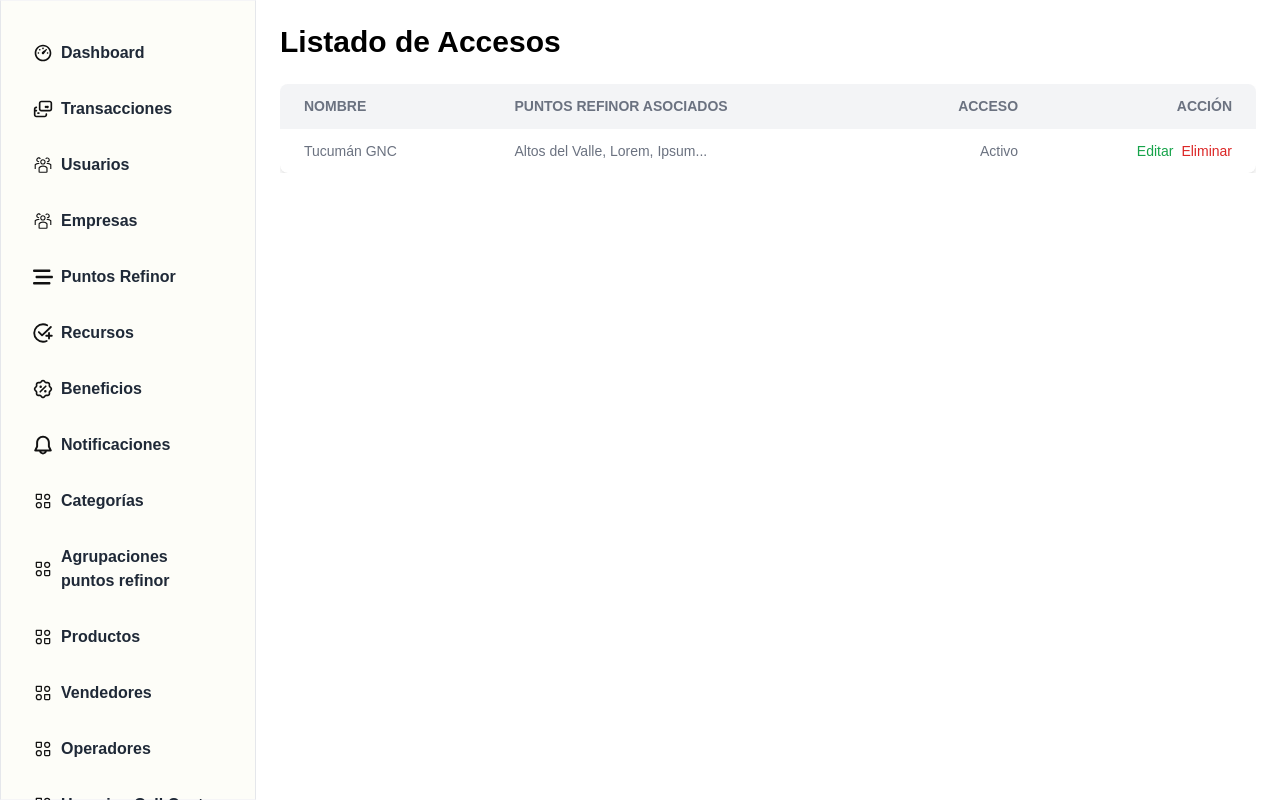
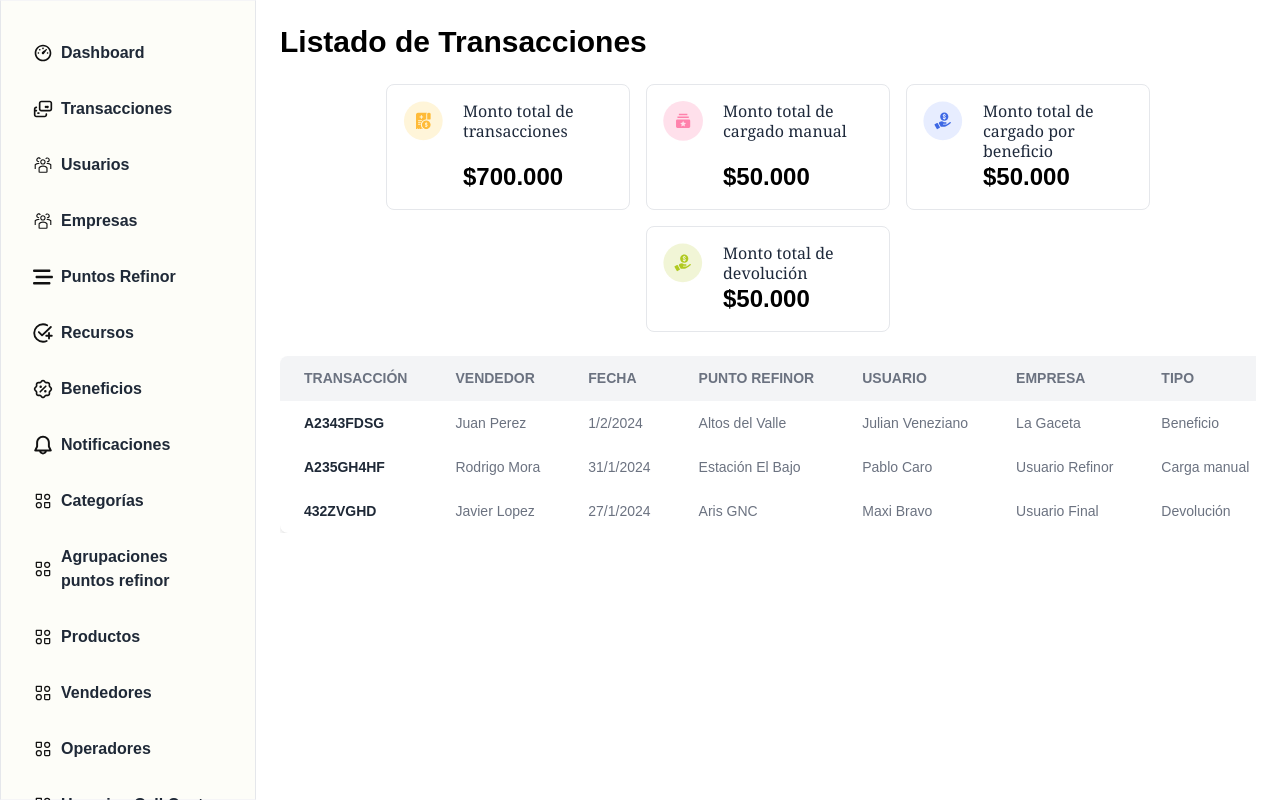
Before and after one commit to Lucasdxvid/refinor-app, a React (Vite) app: page / in a window 1280 px wide. Built offline with nearby package versions, Linux system fonts and the light colour scheme.

Commit message:
se añade react router al proyecto

```diff
--- a/package.json
+++ b/package.json
@@ -10,8 +10,11 @@
     "preview": "vite preview"
   },
   "dependencies": {
+    "localforage": "^1.10.0",
+    "match-sorter": "^7.0.0",
     "react": "^18.3.1",
-    "react-dom": "^18.3.1"
+    "react-dom": "^18.3.1",
+    "react-router-dom": "^6.27.0"
   },
   "devDependencies": {
     "@eslint/js": "^9.13.0",
--- /dev/null
+++ b/src/App.jsx
@@ -0,0 +1,14 @@
+import React from "react";
+import { Route, Routes } from "react-router-dom";
+import TransactionList from "./pages/TransactionList";
+import AccessList from "./pages/AccessList";
+
+export const App = () => {
+  return (
+    <Routes>
+      <Route path="/" element={<TransactionList />} />
+      <Route path="/listado-transacciones" element={<TransactionList />} />
+      <Route path="/listado-acceso" element={<AccessList />} />
+    </Routes>
+  );
+};
--- a/src/components/nav/AdminMenu.jsx
+++ b/src/components/nav/AdminMenu.jsx
@@ -9,8 +9,8 @@ import general from "../../assets/icons/nav/general.svg";
 
 const adminMenu = [
   { name: "Dashboard", icon: dashboardIcon, href: "#" },
-  { name: "Transacciones", icon: transactionsIcon, href: "#" },
-  { name: "Usuarios", icon: usersCompany, href: "#" },
+  { name: "Transacciones", icon: transactionsIcon, href: "/listado-transacciones" },
+  { name: "Usuarios", icon: usersCompany, href: "/listado-acceso" },
   { name: "Empresas", icon: usersCompany, href: "#" },
   { name: "Puntos Refinor", icon: refinorPoints, href: "#" },
   { name: "Recursos", icon: resources, href: "#" },
--- a/src/components/nav/NavItem.jsx
+++ b/src/components/nav/NavItem.jsx
@@ -1,13 +1,15 @@
+import { Link } from "react-router-dom";
+
 function NavbarItem({ href, icon, name }) {
   return (
     <li>
-      <a
-        href={href}
+      <Link
+        to={href}
         className="flex items-center w-full px-4 py-2 rounded-md hover:bg-green-800 font-bold"
       >
         <img src={icon} alt={`${name} icon`} className="mr-2 w-5 h-5" />
         <span>{name}</span>
-      </a>
+      </Link>
     </li>
   );
 }
--- a/src/main.jsx
+++ b/src/main.jsx
@@ -1,7 +1,11 @@
 import { StrictMode } from "react";
 import { createRoot } from "react-dom/client";
+import { BrowserRouter } from "react-router-dom";
 import "./styles/style.css";
-import TransactionList from "./pages/TransactionList";
-import AccessList from "./pages/AccessList";
+import { App } from "./App";
 
-createRoot(document.getElementById("root")).render(<AccessList />);
+createRoot(document.getElementById("root")).render(
+  <BrowserRouter>
+    <App />
+  </BrowserRouter>
+);
```
Also changed, not shown: 1 other file (tests, documents, lock files or other folders).
